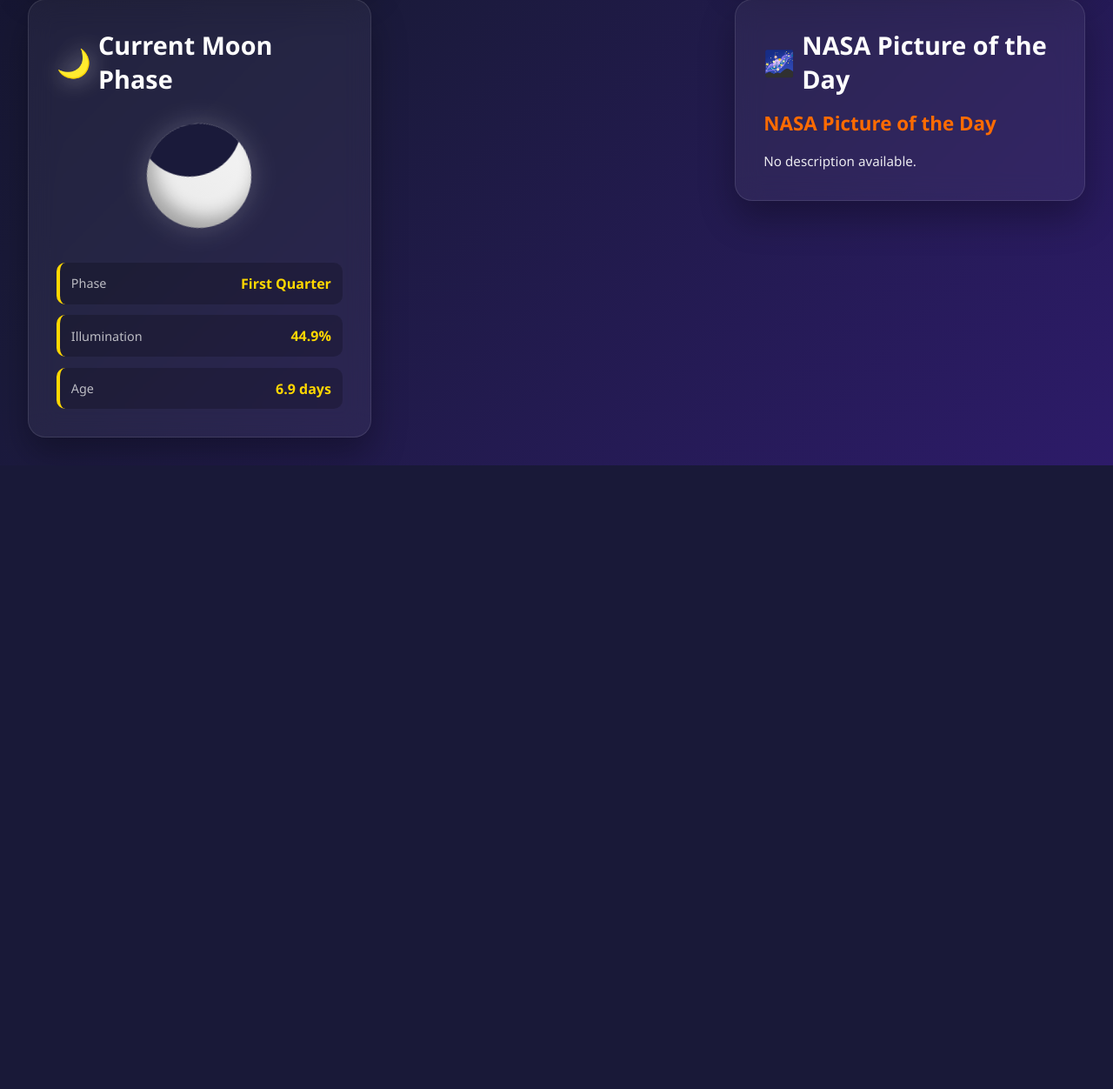
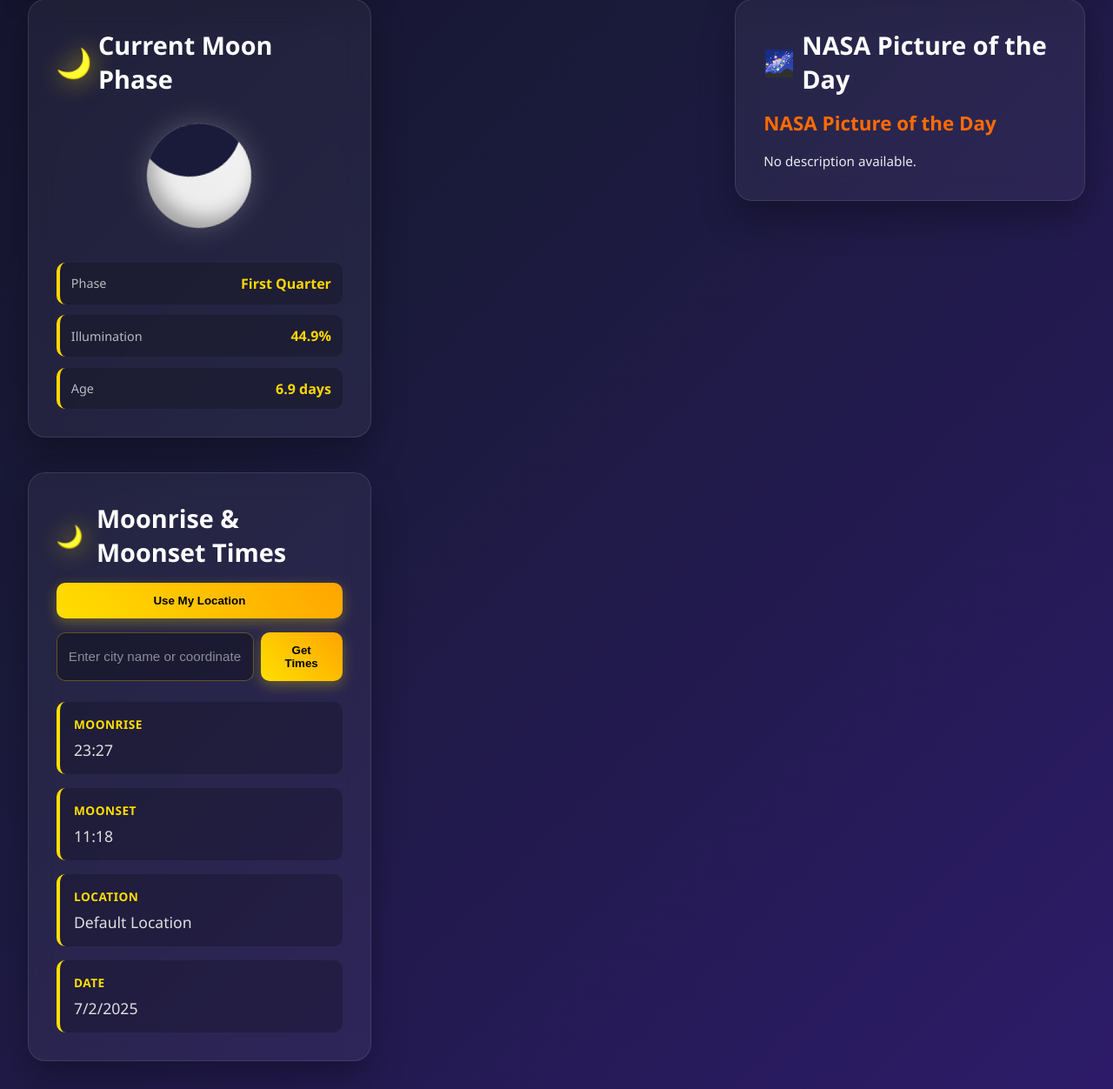
Before and after one commit to Aral-167/iss_tracker, a Flask app: page / in a window 1280 px wide. Shown: the part 965-2217 px from the top of the page at 87% size. Before the commit the page ends 1500 px from the top, so only its background shows below. Run offline with Flask 3, Linux system fonts and the light colour scheme; data that the repository does not hold is empty.

Commit message:
moonrise/moonset added

```diff
--- a/static/script.js
+++ b/static/script.js
@@ -541,3 +541,316 @@ window.addEventListener('unhandledrejection', function(event) {
 });
 
 console.log('🚀 ISS Tracker script loaded successfully!');
+
+// Moonrise & Moonset Functions
+async function getMoonriseMoonset(lat, lon, locationName = '') {
+    const resultsContainer = {
+        moonrise: document.getElementById('moonrise-time'),
+        moonset: document.getElementById('moonset-time'),
+        location: document.getElementById('moonrise-location'),
+        date: document.getElementById('moonrise-date')
+    };
+
+    try {
+        // Update location display
+        if (locationName) {
+            resultsContainer.location.textContent = locationName;
+        } else {
+            resultsContainer.location.textContent = `${lat.toFixed(4)}, ${lon.toFixed(4)}`;
+        }
+
+        // Get current date
+        const today = new Date();
+        resultsContainer.date.textContent = today.toLocaleDateString();
+
+        // Use TimeAndDate.com API or similar for accurate moon times
+        // For now, let's use a more accurate calculation
+        const moonData = calculateAccurateMoonTimes(lat, lon, today);
+
+        if (moonData.moonrise) {
+            resultsContainer.moonrise.textContent = moonData.moonrise;
+        } else {
+            resultsContainer.moonrise.textContent = 'No moonrise today';
+        }
+
+        if (moonData.moonset) {
+            resultsContainer.moonset.textContent = moonData.moonset;
+        } else {
+            resultsContainer.moonset.textContent = 'No moonset today';
+        }
+
+    } catch (error) {
+        console.error('Error fetching moonrise/moonset data:', error);
+        resultsContainer.moonrise.textContent = 'Error loading data';
+        resultsContainer.moonset.textContent = 'Error loading data';
+        resultsContainer.location.textContent = 'Error';
+        resultsContainer.date.textContent = 'Error';
+    }
+}
+
+// More accurate moon time calculations
+function calculateAccurateMoonTimes(lat, lon, date) {
+    // Convert to radians
+    const latitudeRad = lat * Math.PI / 180;
+    const longitudeRad = lon * Math.PI / 180;
+
+    // Julian day calculation
+    const year = date.getFullYear();
+    const month = date.getMonth() + 1;
+    const day = date.getDate();
+
+    // More accurate Julian Day calculation
+    let adjYear, adjMonth;
+    if (month <= 2) {
+        adjYear = year - 1;
+        adjMonth = month + 12;
+    } else {
+        adjYear = year;
+        adjMonth = month;
+    }
+
+    const b = Math.floor(adjYear / 100);
+    const c = 2 - b + Math.floor(b / 4);
+
+    const jd = Math.floor(365.25 * (adjYear + 4716)) + Math.floor(30.6001 * (adjMonth + 1)) + day + c - 1524.5;
+
+    // Days since J2000.0
+    const d = jd - 2451545.0;
+
+    // More accurate moon position calculation
+    // Mean longitude of moon
+    const L = (218.3164477 + 481267.88123421 * d / 36525) % 360;
+
+    // Mean elongation of moon
+    const D = (297.8501921 + 445267.1114034 * d / 36525) % 360;
+
+    // Sun's mean anomaly
+    const M = (357.5291092 + 35999.0502909 * d / 36525) % 360;
+
+    // Moon's mean anomaly
+    const Mp = (134.9633964 + 477198.8675055 * d / 36525) % 360;
+
+    // Moon's argument of latitude
+    const F = (93.272095 + 483202.0175233 * d / 36525) % 360;
+
+    // Convert to radians
+    const LRad = L * Math.PI / 180;
+    const DRad = D * Math.PI / 180;
+    const MRad = M * Math.PI / 180;
+    const MpRad = Mp * Math.PI / 180;
+    const FRad = F * Math.PI / 180;
+
+    // Calculate lunar longitude with perturbations
+    let longitude = L;
+    longitude += 6.289 * Math.sin(MpRad);
+    longitude += 1.274 * Math.sin(2 * DRad - MpRad);
+    longitude += 0.658 * Math.sin(2 * DRad);
+    longitude += 0.214 * Math.sin(2 * MpRad);
+    longitude += -0.186 * Math.sin(MRad);
+    longitude += -0.059 * Math.sin(2 * DRad - 2 * MpRad);
+    longitude += -0.057 * Math.sin(2 * DRad - MRad - MpRad);
+    longitude += 0.053 * Math.sin(2 * DRad + MpRad);
+    longitude += 0.046 * Math.sin(2 * DRad - MRad);
+    longitude += 0.041 * Math.sin(MpRad - MRad);
+
+    // Calculate lunar latitude
+    let latitude = 5.128 * Math.sin(FRad);
+    latitude += 0.281 * Math.sin(MpRad + FRad);
+    latitude += 0.278 * Math.sin(MpRad - FRad);
+    latitude += 0.173 * Math.sin(2 * DRad - FRad);
+
+    const moonLonRad = longitude * Math.PI / 180;
+    const moonLatRad = latitude * Math.PI / 180;
+
+    // Convert to equatorial coordinates
+    const epsilon = 23.4393 * Math.PI / 180; // Earth's obliquity
+
+    const x = Math.cos(moonLatRad) * Math.cos(moonLonRad);
+    const yCoord = Math.cos(moonLatRad) * Math.sin(moonLonRad) * Math.cos(epsilon) - Math.sin(moonLatRad) * Math.sin(epsilon);
+    const z = Math.cos(moonLatRad) * Math.sin(moonLonRad) * Math.sin(epsilon) + Math.sin(moonLatRad) * Math.cos(epsilon);
+
+    const alpha = Math.atan2(yCoord, x); // Right ascension
+    const delta = Math.asin(z); // Declination
+
+    // Calculate hour angle at rise/set
+    const h0 = -0.833 * Math.PI / 180; // Standard refraction
+    const moonRadius = 0.25 * Math.PI / 180; // Moon's average angular radius
+    const h = h0 - moonRadius;
+
+    const cosH = (Math.sin(h) - Math.sin(latitudeRad) * Math.sin(delta)) / (Math.cos(latitudeRad) * Math.cos(delta));
+
+    // Check if moon rises/sets today
+    if (Math.abs(cosH) > 1) {
+        if (cosH > 1) {
+            return { moonrise: 'No moonrise today', moonset: 'No moonset today' };
+        } else {
+            return { moonrise: 'Always visible', moonset: 'Always visible' };
+        }
+    }
+
+    const H = Math.acos(cosH);
+
+    // Calculate Greenwich Mean Sidereal Time
+    const T = d / 36525;
+    const gmst = 280.46061837 + 360.98564736629 * d + 0.000387933 * T * T - T * T * T / 38710000;
+    const gmstRad = (gmst % 360) * Math.PI / 180;
+
+    // Calculate local sidereal time
+    const lst = gmstRad + longitudeRad;
+
+    // Calculate rise and set times
+    const riseHA = -H;
+    const setHA = H;
+
+    const riseTime = (alpha - lst - riseHA) * 12 / Math.PI;
+    const setTime = (alpha - lst - setHA) * 12 / Math.PI;
+
+    // Normalize to 24-hour format
+    const normalizeTime = (t) => {
+        t = t % 24;
+        if (t < 0) t += 24;
+        return t;
+    };
+
+    const moonriseHours = normalizeTime(riseTime);
+    const moonsetHours = normalizeTime(setTime);
+
+    // Format times
+    const formatTime = (hours) => {
+        const h = Math.floor(hours);
+        const m = Math.floor((hours - h) * 60);
+        return `${h.toString().padStart(2, '0')}:${m.toString().padStart(2, '0')}`;
+    };
+
+    return {
+        moonrise: formatTime(moonriseHours),
+        moonset: formatTime(moonsetHours)
+    };
+}
+
+// Handle geolocation for moonrise
+function handleMoonriseGeolocation() {
+    if (!navigator.geolocation) {
+        alert('Geolocation is not supported by your browser.');
+        return;
+    }
+
+    // Update button text to show loading
+    const button = document.getElementById('get-moonrise-location');
+    const originalText = button.textContent;
+    button.textContent = 'Getting location...';
+    button.disabled = true;
+
+    navigator.geolocation.getCurrentPosition(
+        position => {
+            const { latitude, longitude } = position.coords;
+            getMoonriseMoonset(latitude, longitude, 'Your Location');
+
+            // Reset button
+            button.textContent = originalText;
+            button.disabled = false;
+        },
+        error => {
+            console.error('Geolocation error:', error);
+            alert('Unable to retrieve your location. Please enter coordinates manually.');
+
+            // Reset button
+            button.textContent = originalText;
+            button.disabled = false;
+        },
+        {
+            timeout: 10000,
+            enableHighAccuracy: true
+        }
+    );
+}
+
+// Handle manual location input for moonrise
+async function handleMoonriseLocationSubmit() {
+    const locationInput = document.getElementById('moonrise-location-input').value.trim();
+
+    if (!locationInput) {
+        alert('Please enter a location.');
+        return;
+    }
+
+    // Check if input is coordinates (lat,lon format)
+    const coordsMatch = locationInput.match(/^(-?\d+\.?\d*),\s*(-?\d+\.?\d*)$/);
+
+    if (coordsMatch) {
+        const lat = parseFloat(coordsMatch[1]);
+        const lon = parseFloat(coordsMatch[2]);
+
+        if (lat >= -90 && lat <= 90 && lon >= -180 && lon <= 180) {
+            getMoonriseMoonset(lat, lon, locationInput);
+        } else {
+            alert('Please enter valid coordinates (latitude between -90 and 90, longitude between -180 and 180).');
+        }
+    } else {
+        // Try to geocode the location name
+        try {
+            const geocodeResponse = await fetch(`https://api.opencagedata.com/geocode/v1/json?q=${encodeURIComponent(locationInput)}&key=DEMO_KEY&limit=1`);
+            const geocodeData = await geocodeResponse.json();
+
+            if (geocodeData.results && geocodeData.results.length > 0) {
+                const result = geocodeData.results[0];
+                const lat = result.geometry.lat;
+                const lon = result.geometry.lng;
+                const locationName = result.formatted;
+
+                getMoonriseMoonset(lat, lon, locationName);
+            } else {
+                alert('Location not found. Please try entering coordinates in the format: latitude, longitude');
+            }
+        } catch (error) {
+            console.error('Geocoding error:', error);
+            alert('Error finding location. Please try entering coordinates in the format: latitude, longitude');
+        }
+    }
+}
+
+document.addEventListener('DOMContentLoaded', () => {
+    // Initialize moonrise/moonset for default location
+    getMoonriseMoonset(0, 0, 'Default Location');
+
+    // Setup event listener for manual location form
+    const moonriseForm = document.getElementById('moonrise-location-form');
+    if (moonriseForm) {
+        moonriseForm.addEventListener('submit', function(e) {
+            e.preventDefault();
+            handleMoonriseLocationSubmit();
+        });
+    }
+
+    // Setup event listener for geolocation button
+    const geoButton = document.getElementById('get-moonrise-location');
+    if (geoButton) {
+        geoButton.addEventListener('click', handleMoonriseGeolocation);
+    }
+
+    document.getElementById('use-geolocation').addEventListener('click', () => {
+        if (!navigator.geolocation) {
+            alert('Geolocation is not supported by your browser.');
+            return;
+        }
+
+        navigator.geolocation.getCurrentPosition(position => {
+            const { latitude, longitude } = position.coords;
+            fetchISSPasses(latitude, longitude).then(displayISSPasses);
+        }, error => {
+            alert('Unable to retrieve your location.');
+            console.error('Geolocation error:', error);
+        });
+    });
+
+    // Moonrise & Moonset event listeners
+    document.getElementById('get-moonrise-location').addEventListener('click', handleMoonriseGeolocation);
+    document.getElementById('moonrise-submit').addEventListener('click', handleMoonriseLocationSubmit);
+
+    // Allow Enter key to submit moonrise location
+    document.getElementById('moonrise-location-input').addEventListener('keypress', (e) => {
+        if (e.key === 'Enter') {
+            handleMoonriseLocationSubmit();
+        }
+    });
+});
--- a/static/style.css
+++ b/static/style.css
@@ -977,7 +977,189 @@ h1 {
     transform: translateY(0);
 }
 
-/* Responsive Design */
+/* Astronaut Section */
+.astronaut-section {
+    background: rgba(255, 255, 255, 0.05);
+    border-radius: 20px;
+    padding: 2rem;
+    backdrop-filter: blur(15px);
+    border: 1px solid rgba(255, 255, 255, 0.1);
+    box-shadow: 0 20px 40px rgba(0, 0, 0, 0.3);
+    margin-top: 1rem;
+}
+
+.astronaut-title {
+    font-size: 1.8rem;
+    margin-bottom: 1rem;
+    position: relative;
+    display: inline-block;
+}
+
+.astronaut-title::after {
+    content: '';
+    position: absolute;
+    width: 100%;
+    height: 4px;
+    bottom: -2px;
+    left: 0;
+    background: linear-gradient(90deg, transparent, #00d4ff, transparent);
+}
+
+.astronaut-item {
+    display: flex;
+    align-items: center;
+    gap: 1rem;
+    padding: 1rem;
+    background: rgba(0, 0, 0, 0.2);
+    border-radius: 10px;
+    border-left: 4px solid #00d4ff;
+    transition: transform 0.3s ease, background 0.3s ease;
+}
+
+.astronaut-item:hover {
+    transform: translateY(-3px);
+    background: rgba(0, 212, 255, 0.1);
+}
+
+.astronaut-item .icon {
+    font-size: 2rem;
+    animation: float 3s ease-in-out infinite;
+}
+
+@keyframes float {
+    0%, 100% { transform: translateY(0); }
+    50% { transform: translateY(-10px); }
+}
+
+.astronaut-item .craft {
+    font-size: 0.85rem;
+    color: #00d4ff;
+    font-weight: 500;
+    background: rgba(0, 212, 255, 0.1);
+    padding: 0.2rem 0.5rem;
+    border-radius: 5px;
+}
+
+/* Moonrise & Moonset Section */
+.moonrise-section {
+    background: rgba(255, 255, 255, 0.05);
+    border-radius: 20px;
+    padding: 2rem;
+    backdrop-filter: blur(15px);
+    border: 1px solid rgba(255, 255, 255, 0.1);
+    box-shadow: 0 20px 40px rgba(0, 0, 0, 0.3);
+    margin-top: 1rem;
+}
+
+.moonrise-icon {
+    font-size: 1.5rem;
+    margin-right: 0.5rem;
+    animation: moonGlow 4s ease-in-out infinite;
+}
+
+@keyframes moonGlow {
+    0%, 100% {
+        filter: brightness(1) drop-shadow(0 0 5px rgba(255, 223, 0, 0.5));
+        transform: scale(1);
+    }
+    50% {
+        filter: brightness(1.3) drop-shadow(0 0 15px rgba(255, 223, 0, 0.8));
+        transform: scale(1.05);
+    }
+}
+
+.moonrise-controls {
+    display: flex;
+    flex-direction: column;
+    gap: 1rem;
+    margin-bottom: 1.5rem;
+}
+
+.location-input-group {
+    display: flex;
+    gap: 0.5rem;
+}
+
+.location-btn, .submit-btn {
+    padding: 0.8rem 1.5rem;
+    background: linear-gradient(45deg, #ffdf00, #ffa500);
+    border: none;
+    border-radius: 10px;
+    color: #000;
+    font-weight: 600;
+    cursor: pointer;
+    transition: all 0.3s ease;
+    box-shadow: 0 5px 15px rgba(255, 223, 0, 0.3);
+}
+
+.location-btn:hover, .submit-btn:hover {
+    background: linear-gradient(45deg, #ffd700, #ff8c00);
+    transform: translateY(-2px);
+    box-shadow: 0 8px 25px rgba(255, 223, 0, 0.4);
+}
+
+.location-btn:active, .submit-btn:active {
+    transform: translateY(0);
+}
+
+#moonrise-location-input {
+    flex: 1;
+    padding: 0.8rem;
+    border: 1px solid rgba(255, 223, 0, 0.3);
+    border-radius: 10px;
+    background: rgba(0, 0, 0, 0.3);
+    color: #ffffff;
+    font-size: 0.95rem;
+    transition: border-color 0.3s ease, box-shadow 0.3s ease;
+}
+
+#moonrise-location-input:focus {
+    outline: none;
+    border-color: rgba(255, 223, 0, 0.6);
+    box-shadow: 0 0 10px rgba(255, 223, 0, 0.3);
+}
+
+#moonrise-location-input::placeholder {
+    color: rgba(255, 255, 255, 0.5);
+}
+
+.moonrise-display {
+    display: grid;
+    grid-template-columns: repeat(auto-fit, minmax(200px, 1fr));
+    gap: 1rem;
+}
+
+.moonrise-item {
+    display: flex;
+    flex-direction: column;
+    gap: 0.5rem;
+    background: rgba(0, 0, 0, 0.2);
+    padding: 1rem;
+    border-radius: 10px;
+    border-left: 4px solid #ffdf00;
+    transition: all 0.3s ease;
+}
+
+.moonrise-item:hover {
+    transform: translateY(-3px) scale(1.02);
+    background: rgba(255, 223, 0, 0.1);
+    box-shadow: 0 8px 20px rgba(255, 223, 0, 0.1);
+}
+
+.moonrise-label {
+    font-size: 0.85rem;
+    color: #ffdf00;
+    font-weight: 600;
+    text-transform: uppercase;
+    letter-spacing: 0.5px;
+}
+
+.moonrise-value {
+    font-size: 1.1rem;
+    color: #e0e0e0;
+    font-weight: 500;
+}
+
 @media (max-width: 1200px) {
     .container {
         grid-template-columns: 1fr 1fr;
@@ -1046,6 +1228,14 @@ h1 {
     .star-visual {
         font-size: 3rem;
     }
+
+    .location-input-group {
+        flex-direction: column;
+    }
+
+    .moonrise-display {
+        grid-template-columns: 1fr;
+    }
 }
 
 @media (max-width: 480px) {
--- a/templates/index.html
+++ b/templates/index.html
@@ -57,7 +57,6 @@
                 <!-- Placeholder linking to NASA Live site -->
                 <div class="video-placeholder">
                     <a href="https://www.youtube.com/live/H999s0P1Er0?si=A8Fzab2XYNTh62NW" target="_blank">
-                        <img src="{{ url_for('static', filename='thumb_nasa_live.jpg') }}" alt="Watch NASA Live" class="placeholder-img">
                         <div class="play-icon">▶️</div>
                     </a>
                     <p>Click to watch the live ISS stream on NASA's official site.</p>
@@ -88,6 +87,38 @@
                         <span class="moon-label">Age</span>
                         <span class="moon-value" id="moon-age">Loading...</span>
                     </div>
+                </div>
+            </div>
+        </section>
+
+        <section class="content-box moonrise-section">
+            <h2 class="section-title">
+                <span class="moonrise-icon">🌙</span>
+                Moonrise & Moonset Times
+            </h2>
+            <div class="moonrise-controls">
+                <button id="get-moonrise-location" class="location-btn">Use My Location</button>
+                <div class="location-input-group">
+                    <input type="text" id="moonrise-location-input" placeholder="Enter city name or coordinates">
+                    <button id="moonrise-submit" class="submit-btn">Get Times</button>
+                </div>
+            </div>
+            <div id="moonrise-results" class="moonrise-display">
+                <div class="moonrise-item">
+                    <span class="moonrise-label">Moonrise</span>
+                    <span class="moonrise-value" id="moonrise-time">Click "Use My Location" to get times</span>
+                </div>
+                <div class="moonrise-item">
+                    <span class="moonrise-label">Moonset</span>
+                    <span class="moonrise-value" id="moonset-time">--</span>
+                </div>
+                <div class="moonrise-item">
+                    <span class="moonrise-label">Location</span>
+                    <span class="moonrise-value" id="moonrise-location">--</span>
+                </div>
+                <div class="moonrise-item">
+                    <span class="moonrise-label">Date</span>
+                    <span class="moonrise-value" id="moonrise-date">--</span>
                 </div>
             </div>
         </section>
```
Also changed, not shown: app.py (line endings or trailing spaces).
